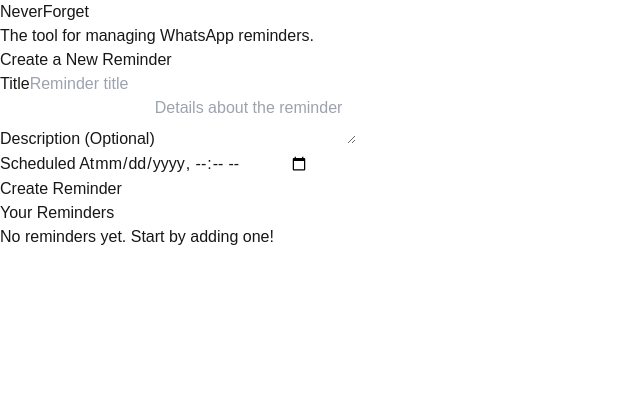
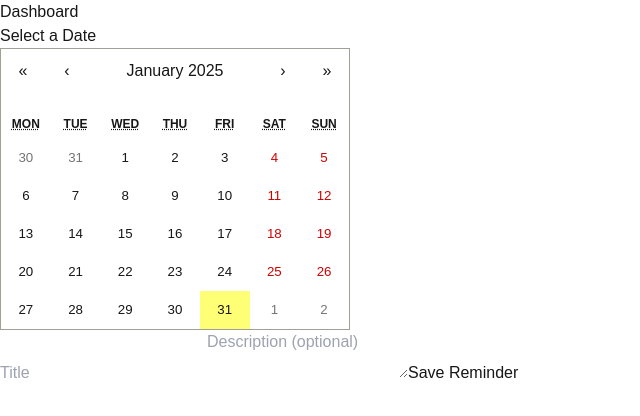
Before and after one commit to TemperateGrassland/never-forget, a Next.js app: page /reminders in a window 1280 px wide. Shown: the top 416 px of the page, without its empty margins (0-640 px from the left). Built offline with nearby package versions, Linux system fonts and the light colour scheme.

Commit message:
add calendar view

```diff
--- a/package.json
+++ b/package.json
@@ -20,6 +20,7 @@
     "nodemailer": "^6.9.16",
     "prisma": "^6.1.0",
     "react": "^19.0.0",
+    "react-calendar": "^5.1.0",
     "react-dom": "^19.0.0"
   },
   "devDependencies": {
--- a/src/app/api/reminders/route.ts
+++ b/src/app/api/reminders/route.ts
@@ -1,5 +1,43 @@
-import { NextRequest, NextResponse } from "next/server";
+import { NextResponse } from "next/server";
+import { PrismaClient } from "@prisma/client";
+import { auth } from "@/auth";
 
-export async function GET(request: NextRequest) {
-    return new NextResponse("Hello, Next.js!");
+const prisma = new PrismaClient();
+
+export async function POST(req: Request) {
+  try {
+    const session = await auth();
+
+    if (!session || !session.user?.email) {
+      return NextResponse.json({ error: "Unauthorized" }, { status: 401 });
+    }
+
+    const { title, description, scheduledAt } = await req.json();
+
+    if (!title || !scheduledAt) {
+      return NextResponse.json({ error: "Title and date are required" }, { status: 400 });
+    }
+
+    // Get the user ID from the session
+    const user = await prisma.user.findUnique({ where: { email: session.user.email } });
+
+    if (!user) {
+      return NextResponse.json({ error: "User not found" }, { status: 404 });
+    }
+
+    // Save reminder in Prisma
+    const reminder = await prisma.reminder.create({
+      data: {
+        title,
+        description,
+        scheduledAt: new Date(scheduledAt), // Ensure proper date format
+        userId: user.id,
+      },
+    });
+
+    return NextResponse.json({ message: "Reminder saved", reminder });
+  } catch (error) {
+    console.error("Error saving reminder:", error);
+    return NextResponse.json({ error: "Internal server error" }, { status: 500 });
+  }
 }
--- /dev/null
+++ b/src/app/components/ui/CalendarView.tsx
@@ -0,0 +1,59 @@
+"use client";
+
+import { useState } from "react";
+import Calendar from "react-calendar";
+import "react-calendar/dist/Calendar.css";
+
+export default function CalendarView() {
+  const [selectedDate, setSelectedDate] = useState<Date | null>(null);
+  const [title, setTitle] = useState("");
+  const [description, setDescription] = useState("");
+  const [message, setMessage] = useState("");
+
+  async function handleSaveReminder() {
+    if (!selectedDate || !title) {
+      setMessage("Please select a date and enter a title.");
+      return;
+    }
+
+    const response = await fetch("/api/reminders", {
+      method: "POST",
+      headers: { "Content-Type": "application/json" },
+      body: JSON.stringify({ title, description, scheduledAt: selectedDate }),
+    });
+
+    const data = await response.json();
+    if (response.ok) {
+      setMessage("Reminder saved successfully!");
+    } else {
+      setMessage(data.error || "Error saving reminder.");
+    }
+  }
+
+  return (
+    <div className="max-w-md mx-auto p-4 border rounded shadow">
+      <h2 className="text-lg font-bold mb-3">Select a Date</h2>
+      <Calendar onChange={setSelectedDate} value={selectedDate} className="text-black" />
+      <input
+        type="text"
+        placeholder="Title"
+        value={title}
+        onChange={(e) => setTitle(e.target.value)}
+        className="w-full p-2 border rounded mt-2 text-black"
+      />
+      <textarea
+        placeholder="Description (optional)"
+        value={description}
+        onChange={(e) => setDescription(e.target.value)}
+        className="w-full p-2 border rounded mt-2 text-black"
+      />
+      <button
+        onClick={handleSaveReminder}
+        className="w-full bg-blue-500 text-white p-2 rounded mt-2"
+      >
+        Save Reminder
+      </button>
+      {message && <p className="mt-2 text-sm">{message}</p>}
+    </div>
+  );
+}
--- a/src/app/reminders/page.tsx
+++ b/src/app/reminders/page.tsx
@@ -1,152 +1,10 @@
-"use client";
+import CalendarView from "@/app/components/ui/CalendarView";
 
-import { useState } from "react";
-
-interface Reminder {
-  id: string;
-  title: string;
-  description?: string;
-  scheduledAt: string;
-}
-
-
-export default function RemindersPage() {
-  const [reminders, setReminders] = useState<Reminder[]>([]);
-  const [title, setTitle] = useState("");
-  const [description, setDescription] = useState("");
-  const [scheduledAt, setScheduledAt] = useState("");
-  const [errorMessage, setErrorMessage] = useState("");
-  const [successMessage, setSuccessMessage] = useState("");
-
-  const handleSubmit = async (e: React.FormEvent) => {
-    e.preventDefault();
-
-    setErrorMessage("");
-    setSuccessMessage("");
-
-    try {
-      const response = await fetch("/api/reminders", {
-        method: "POST",
-        headers: {
-          "Content-Type": "application/json",
-        },
-        body: JSON.stringify({ title, description, scheduledAt }),
-      });
-
-      if (!response.ok) {
-        const errorData = await response.json();
-        setErrorMessage(errorData.message || "Failed to create reminder.");
-        return;
-      }
-
-      const newReminder = await response.json();
-      setReminders((prevReminders) => [...prevReminders, newReminder]);
-      setSuccessMessage("Reminder created successfully!");
-      setTitle("");
-      setDescription("");
-      setScheduledAt("");
-    } catch (error) {
-      setErrorMessage("An error occurred. Please try again.");
-      console.error("Error creating reminder:", error);
-    }
-  };
-
+export default function DashboardPage() {
   return (
-    <div className="min-h-screen bg-gray-100 flex flex-col items-center py-10">
-      <div className="w-full max-w-3xl bg-white p-8 rounded-lg shadow-md">
-        <header className="mb-8">
-          <h1 className="text-3xl font-bold text-indigo-600">NeverForget</h1>
-          <p className="text-gray-700">The tool for managing WhatsApp reminders.</p>
-        </header>
-
-        <section>
-          <h2 className="text-xl font-semibold text-gray-800 mb-4">Create a New Reminder</h2>
-          <form onSubmit={handleSubmit} className="space-y-4">
-            <div>
-              <label htmlFor="title" className="block text-gray-700 font-medium mb-1">
-                Title
-              </label>
-              <input
-                type="text"
-                id="title"
-                name="title"
-                value={title}
-                onChange={(e) => setTitle(e.target.value)}
-                required
-                className="w-full px-4 py-2 border rounded-lg focus:ring-2 focus:ring-indigo-500 focus:outline-none"
-                placeholder="Reminder title"
-              />
-            </div>
-
-            <div>
-              <label htmlFor="description" className="block text-gray-700 font-medium mb-1">
-                Description (Optional)
-              </label>
-              <textarea
-                id="description"
-                name="description"
-                value={description}
-                onChange={(e) => setDescription(e.target.value)}
-                className="w-full px-4 py-2 border rounded-lg focus:ring-2 focus:ring-indigo-500 focus:outline-none"
-                placeholder="Details about the reminder"
-              ></textarea>
-            </div>
-
-            <div>
-              <label htmlFor="scheduledAt" className="block text-gray-700 font-medium mb-1">
-                Scheduled At
-              </label>
-              <input
-                type="datetime-local"
-                id="scheduledAt"
-                name="scheduledAt"
-                value={scheduledAt}
-                onChange={(e) => setScheduledAt(e.target.value)}
-                required
-                className="w-full px-4 py-2 border rounded-lg focus:ring-2 focus:ring-indigo-500 focus:outline-none"
-              />
-            </div>
-
-            {errorMessage && (
-              <p className="text-red-600 font-medium text-sm">{errorMessage}</p>
-            )}
-            {successMessage && (
-              <p className="text-green-600 font-medium text-sm">{successMessage}</p>
-            )}
-
-            <button
-              type="submit"
-              className="w-full bg-indigo-600 text-white py-2 px-4 rounded-lg font-semibold hover:bg-indigo-700 transition"
-            >
-              Create Reminder
-            </button>
-          </form>
-        </section>
-
-        <section className="mt-10">
-          <h2 className="text-xl font-semibold text-gray-800 mb-4">Your Reminders</h2>
-          {reminders.length === 0 ? (
-            <p className="text-gray-600">No reminders yet. Start by adding one!</p>
-          ) : (
-            <ul className="space-y-4">
-              {reminders.map((reminder) => (
-                <li
-                  key={reminder.id}
-                  className="bg-gray-50 p-4 rounded-lg shadow-md border"
-                >
-                  <h3 className="text-lg font-medium text-gray-800">
-                    {reminder.title}
-                  </h3>
-                  <p className="text-gray-600">{reminder.description || "No description"}</p>
-                  <p className="text-sm text-gray-500">
-                    Scheduled for: {new Date(reminder.scheduledAt).toLocaleString()}
-                  </p>
-                </li>
-              ))}
-            </ul>
-          )}
-        </section>
-      </div>
+    <div className="p-6">
+      <h1 className="text-2xl font-bold">Dashboard</h1>
+      <CalendarView />
     </div>
   );
 }
```
Also changed, not shown: 1 other file (tests, documents, lock files or other folders).
